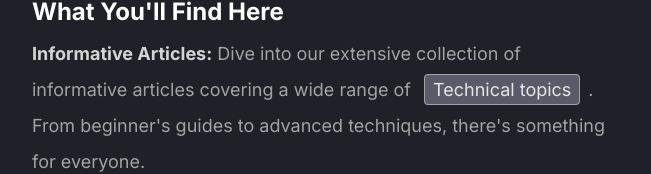
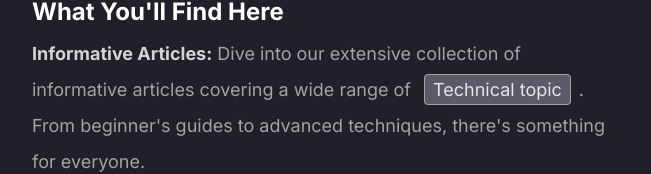
Before and after one commit to nilamjyotisharma/syntaxstories, a Next.js app: page / in a window 1280 px wide. Shown: the part 598-772 px from the top of the page, without its empty margins (314-965 px from the left). Built offline with nearby package versions, Linux system fonts and the light colour scheme.

Commit message:
span error solved

```diff
--- a/src/app/about/page.js
+++ b/src/app/about/page.js
@@ -23,17 +23,17 @@ const page = () => {
         <div className='text-neutral-400 text-sm md:text-lg leading-relaxed md:leading-loose my-4 md:my-8'>
 
         <ul className='space-y-4'>
-            <li><strong className='text-neutral-300'>Passion for Techonology:</strong> We are a team of dedicated <Span children="Tech enthusiasts"></Span> who eat, sleep, and breathe techonology. Our passion for [Blog Niche] is the driving force behind everything we do.</li>
+            <li><strong className='text-neutral-300'>Passion for Techonology:</strong> We are a team of dedicated <Span>Tech enthusiasts</Span> who eat, sleep, and breathe techonology. Our passion for [Blog Niche] is the driving force behind everything we do.</li>
             <li><strong className='text-neutral-300'>Quality Content:</strong> We take pride in delivering high-quality, well-researched, and engaging content. Whether you're looking for in-depth guides, the latest trends, or personal insights, we've got you covered.</li>
             <li><strong className='text-neutral-300'>Diverse Perspectives:</strong> Syntax Stories welcome contributors from various backgrounds, ensuring a rich tapestry of perspectives within our content.
 </li>
-            <li><strong className='text-neutral-300'>Interactive Community:</strong> Join our thriving community of <Span children="Tech enthusiasts"></Span>! Share your experiences, ask questions, and connect with like-minded individuals who share your passion.</li>
+            <li><strong className='text-neutral-300'>Interactive Community:</strong> Join our thriving community of <Span>Tech enthusiasts</Span>! Share your experiences, ask questions, and connect with like-minded individuals who share your passion.</li>
         </ul>
 </div>
         <div className='text-white text-lg md:text-xl font-bold'>📚 What You'll Find Here 📚</div>
         <div className='text-neutral-400 text-sm md:text-lg leading-relaxed md:leading-loose my-4 md:my-8'>
         <ul className='space-y-4'>
-            <li><strong className='text-neutral-300'>Informative Articles:</strong> Dive into our extensive collection of informative articles covering a wide range of <Span children="Technical topics"></Span>. From beginner's guides to advanced techniques, there's something for everyone.</li>
+            <li><strong className='text-neutral-300'>Informative Articles:</strong> Dive into our extensive collection of informative articles covering a wide range of <Span>Technical topics</Span>. From beginner's guides to advanced techniques, there's something for everyone.</li>
             <li><strong className='text-neutral-300'>Inspiring Stories:</strong> Discover real-life stories from individuals who have found joy, success, and fulfillment through their Tech journey. Get motivated and inspired to pursue your own passions.</li>
             <li><strong className='text-neutral-300'>Trending Topics:</strong> Stay up-to-date with the latest trends, news, and developments in the dynamic world of Technology. We keep our finger on the pulse to bring you the freshest content.</li>
             <li><strong className='text-neutral-300'>How-To Guides:</strong> Learn the ropes with our step-by-step how-to guides. Whether you're a novice or an expert, you'll find valuable insights to enhance your Tech experience.</li>
@@ -42,7 +42,7 @@ const page = () => {
 
         <div className='text-white text-lg md:text-xl font-bold'>🌐 Connect With Us 🌐</div>
 
-        <div className='text-neutral-400 text-sm md:text-lg leading-relaxed md:leading-loose my-4 md:my-8'>We love hearing from our readers! Connect with us on <Span children="LinkedIn"></Span> to join the conversation, share your thoughts, and stay updated on the latest Tech happenings.
+        <div className='text-neutral-400 text-sm md:text-lg leading-relaxed md:leading-loose my-4 md:my-8'>We love hearing from our readers! Connect with us on <Span>LinkedIn</Span> to join the conversation, share your thoughts, and stay updated on the latest Tech happenings.
 
         Thank you for being a part of the Syntax Stories community. We're thrilled to embark on this Tech journey with you!</div>
 
--- a/src/app/page.js
+++ b/src/app/page.js
@@ -45,7 +45,7 @@ const page = () => {
       <div className='text-white text-xl md:text-2xl font-bold mt-8 md:mt-16'>What You'll Find Here</div>
         <div className='text-neutral-400 text-sm md:text-lg leading-relaxed md:leading-loose my-4 md:my-2 md:mb-32 mb-24'>
         <ul className='space-y-4'>
-            <li><strong className='text-neutral-300'>Informative Articles:</strong> Dive into our extensive collection of informative articles covering a wide range of <Span children="Technical topics"></Span>. From beginner's guides to advanced techniques, there's something for everyone.</li>
+            <li><strong className='text-neutral-300'>Informative Articles:</strong> Dive into our extensive collection of informative articles covering a wide range of <Span>Technical topic</Span>. From beginner's guides to advanced techniques, there's something for everyone.</li>
             <li><strong className='text-neutral-300'>Inspiring Stories:</strong> Discover real-life stories from individuals who have found joy, success, and fulfillment through their Tech journey. Get motivated and inspired to pursue your own passions.</li>
             <li><strong className='text-neutral-300'>Trending Topics:</strong> Stay up-to-date with the latest trends, news, and developments in the dynamic world of Technology. We keep our finger on the pulse to bring you the freshest content.</li>
             <li><strong className='text-neutral-300'>How-To Guides:</strong> Learn the ropes with our step-by-step how-to guides. Whether you're a novice or an expert, you'll find valuable insights to enhance your Tech experience.</li>
```
